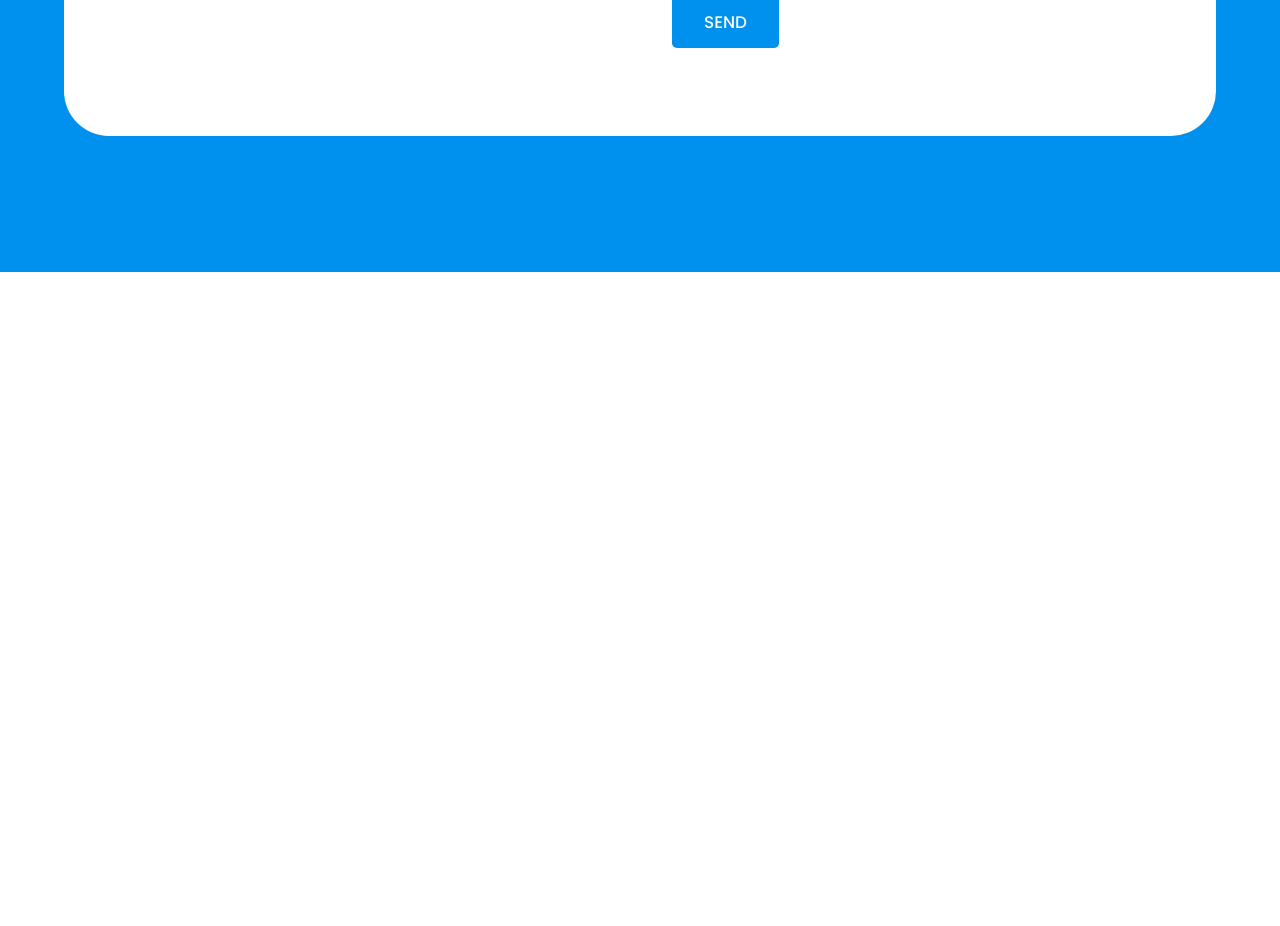
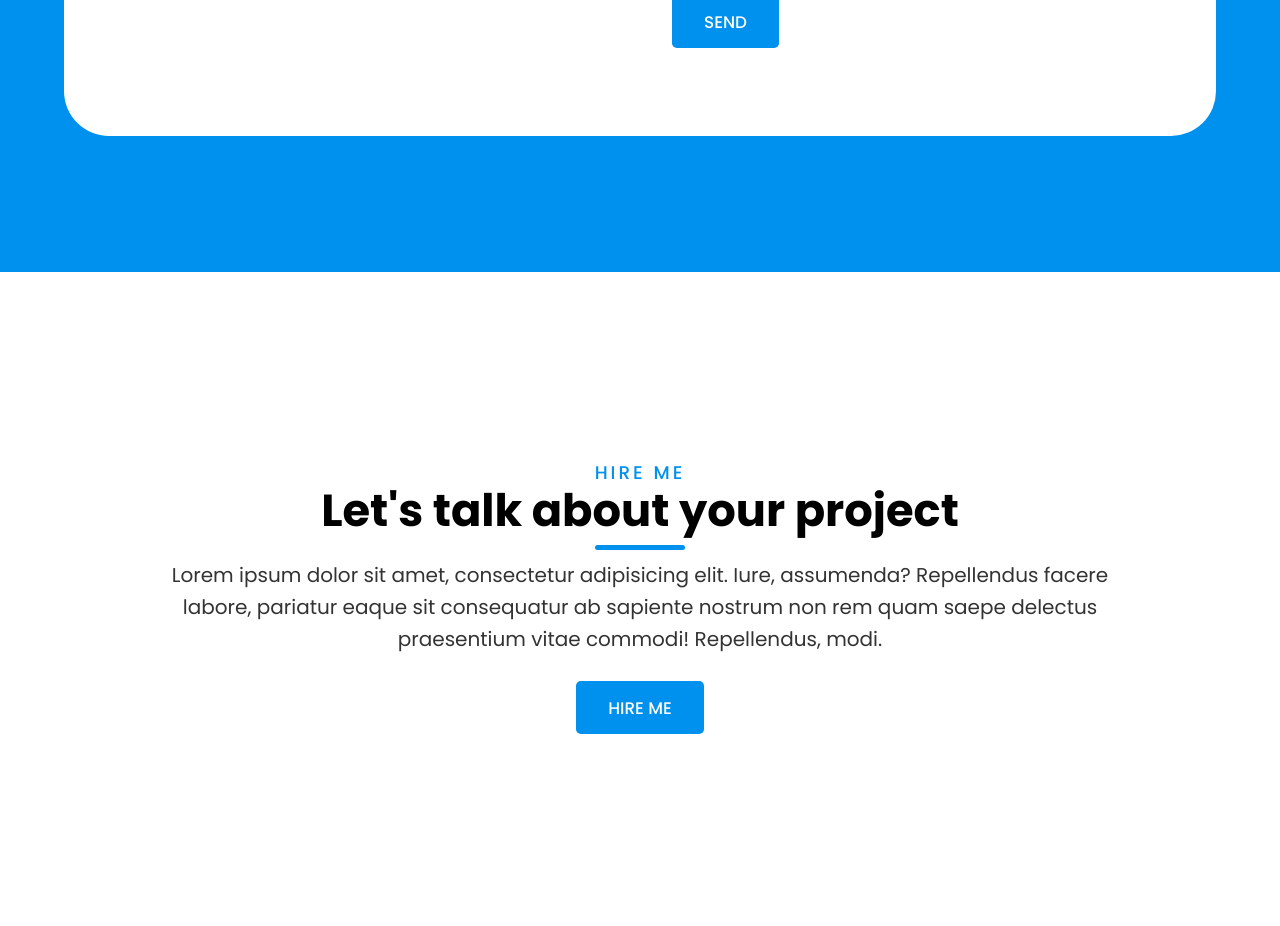
Before and after one commit to omegamputu/landingpage, a website: page index.html in a window 1280 px wide. Shown: the part 7464-8390 px from the top of the page. Before the commit the page ends 7736 px from the top, so only its background shows below. Drawn offline with nearby package versions, Linux system fonts and the light colour scheme.

Commit message:
Hire me section created

```diff
--- a/index.html
+++ b/index.html
@@ -518,6 +518,16 @@
         </div>
       </section>
 
+      <section class="hireme">
+        <div class="container">
+          <h3 class="title" data-title="Hire me">Let's talk about your project</h3>
+          <p class="text">
+            Lorem ipsum dolor sit amet, consectetur adipisicing elit. Iure, assumenda? Repellendus facere labore, pariatur eaque sit consequatur ab sapiente nostrum non rem quam saepe delectus praesentium vitae commodi! Repellendus, modi.
+          </p>
+          <a href="#" class="btn">Hire me</a>
+        </div>
+      </section>
+
     </main>
 
     <!-- Optional JavaScript -->
--- a/resources/sass/base/_base.scss
+++ b/resources/sass/base/_base.scss
@@ -455,3 +455,19 @@ img {
     font-size: 1.3rem;
     display: inline-block;
 }
+
+.hireme
+{
+    padding: 12rem 0;
+}
+
+.hireme .container
+{
+    text-align: center;
+}
+
+.hireme .text
+{
+    max-width: 1000px;
+    margin: 0 auto 1.6rem auto;
+}
```
Also changed, not shown: public/css/app.css.
